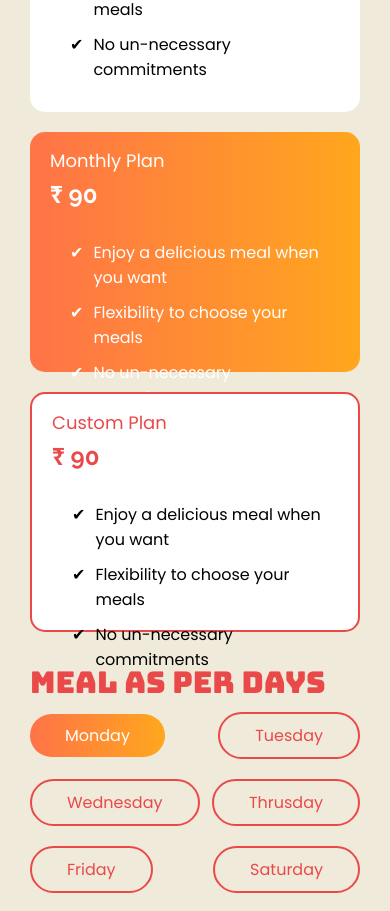
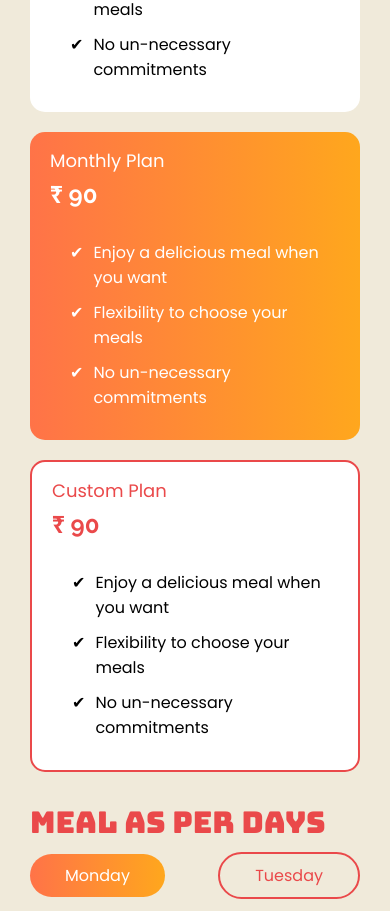
Before and after one commit to KLI888/thali-mess-web, a React (Vite) app: page /locatemess/1 in a window 390 px wide. Shown: the part 1040-1951 px from the top of the page. Built offline with nearby package versions, Linux system fonts and the light colour scheme.

Commit message:
Your commit message

```diff
--- a/src/components/messinfo/messinfo.css
+++ b/src/components/messinfo/messinfo.css
@@ -327,10 +327,14 @@
         border-radius: 15px;
         padding: 20px;
     }
-}
-@media (max-width: 400px) {
-
-    .meal_plan {
+    .meal_plan_two {
+        width: 26rem;
+        height: auto;
+        background-color: white;
+        border-radius: 15px;
+        padding: 20px;
+    }
+    .meal_plan_three {
         width: 26rem;
         height: auto;
         background-color: white;
```
